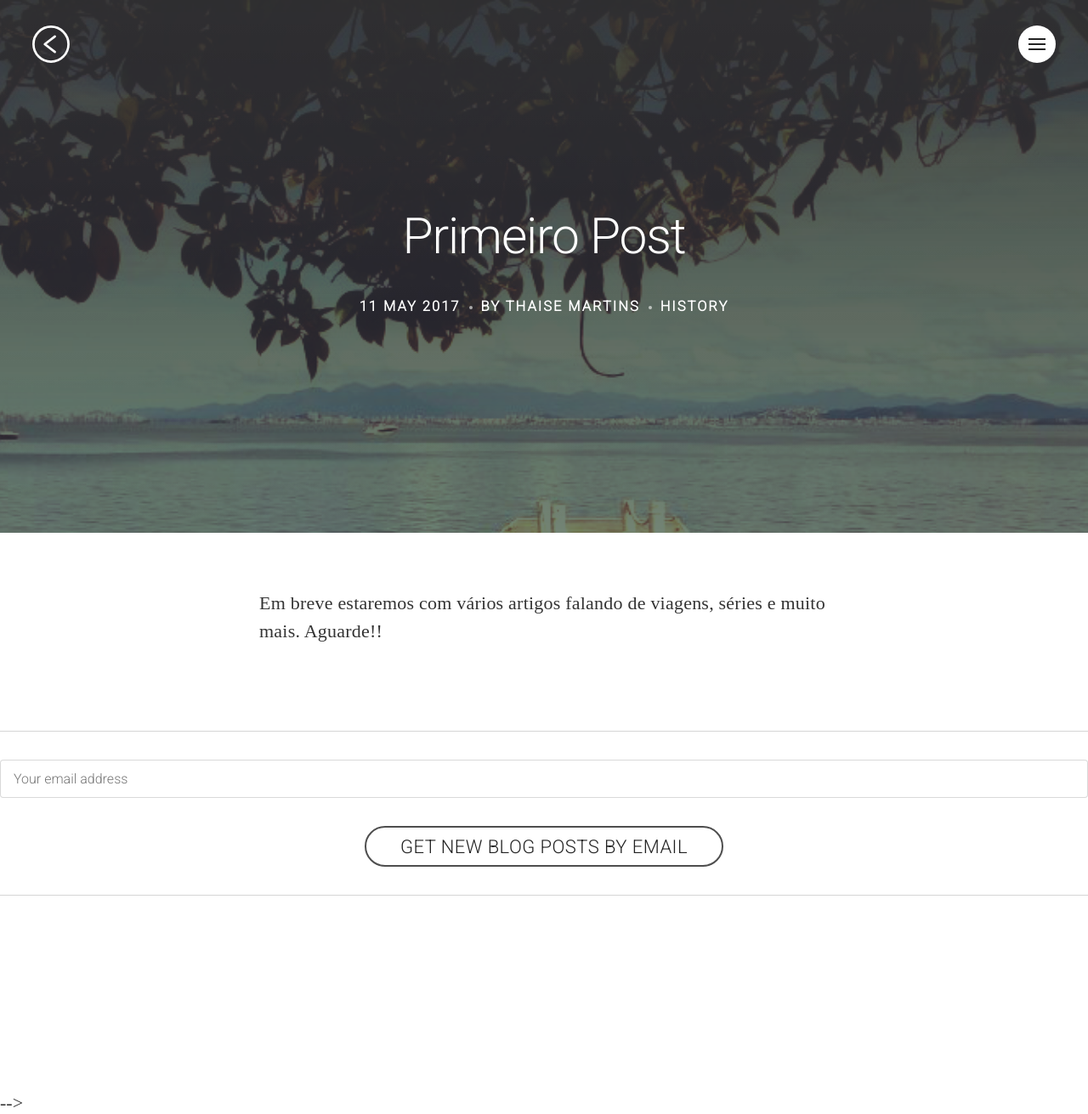
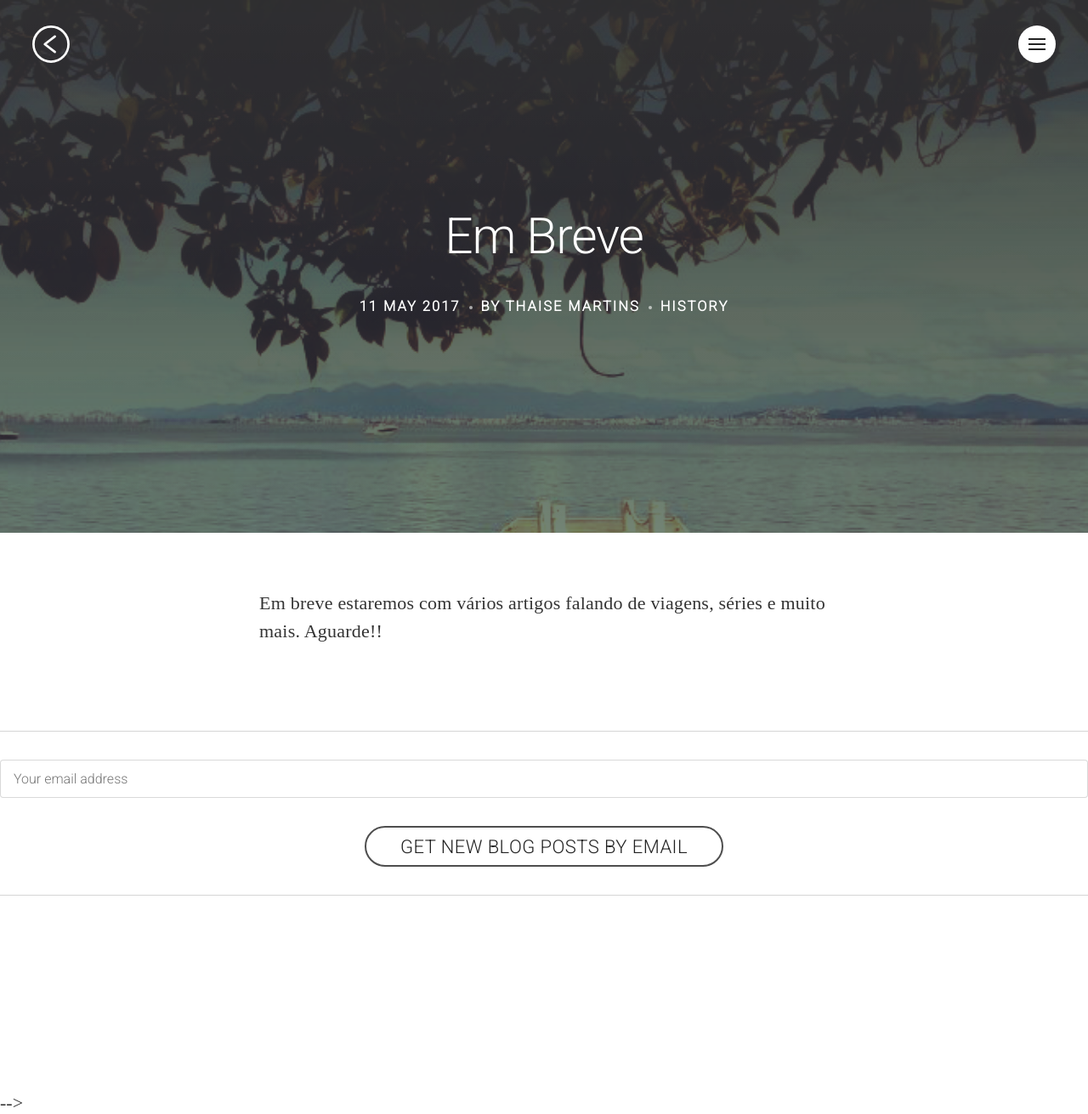
Before and after one commit to livethemoment/livethemoment.com.br, a Jekyll site: the page built from _posts/2017-05-11-em-breve.md, in a window 1280 px wide. Shown: the whole page at 85% size. Built offline with Jekyll 4.4.1, drawn with Linux system fonts in a browser that asks for light colours; nearby versions of some CDN libraries; some web fonts are replaced; comment, search, counter and statistics services are not loaded.

Commit message:
changed configs

```diff
--- a/_layouts/default.html
+++ b/_layouts/default.html
@@ -17,7 +17,6 @@
     {% endif %}
 
     {% if page.url == '/index.html' %}
-      {% include subscribe.html %}
       {% include footer.html %}
     {% endif %}
 
--- a/_posts/2017-05-11-primeiro-post.md
+++ b/_posts/2017-05-11-em-breve.md
@@ -1,6 +1,6 @@
 ---
 layout: post
-title:  "Primeiro Post"
+title:  "Em Breve"
 comments: false
 date:   2017-05-11 01:00:00
 last_modified_at:  2017-05-11 01:00:00
```
